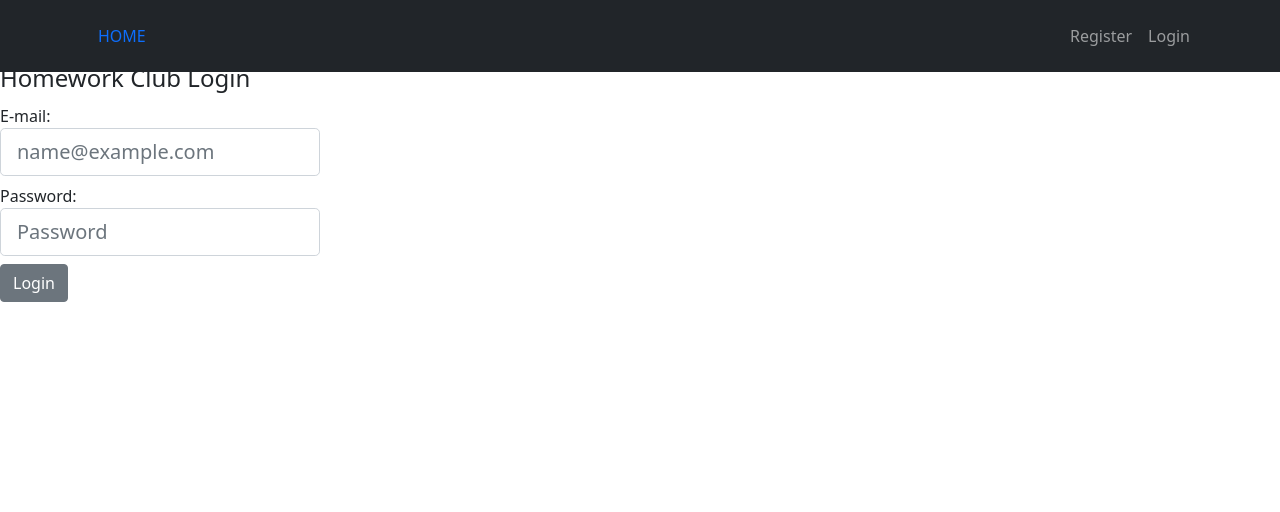
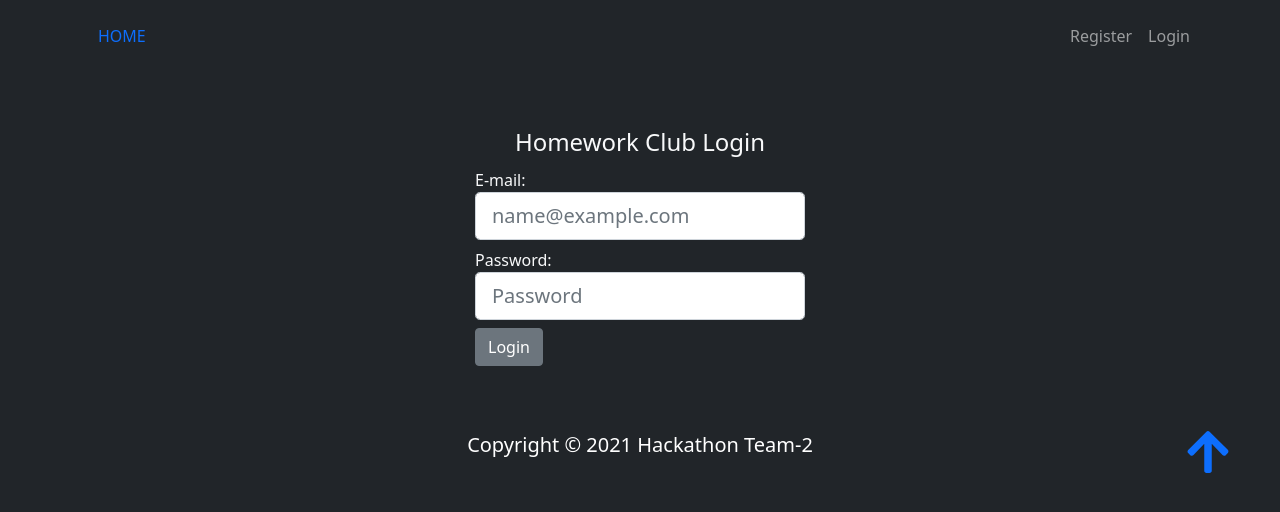
Before and after one commit to muratdemirtas2001/capgemini-hackhaton, a React (Create React App) app in the folder client/: page /login in a window 1280 px wide. Shown: the top 512 px of the page. Built offline with nearby package versions, Linux system fonts and the light colour scheme; no server answers.

Commit message:
some styling for login and signup

```diff
--- a/client/src/components/Footer.js
+++ b/client/src/components/Footer.js
@@ -3,7 +3,7 @@ import { Link } from "react-router-dom";
 import { FaArrowUp } from "react-icons/fa";
 export default function Footer() {
     return (
-        <footer className="p-5 bg-dark text-white text-center position-relative">
+        <footer className="p-5 bg-dark text-white text-center position-relative fixed-bottom">
         <div className="container">
           <p className="lead">Copyright &copy; 2021 Hackathon Team-2</p>
           <Link to="/" className="position-absolute bottom-0 end-0 p-5"><FaArrowUp  size="3rem" /></Link>
--- /dev/null
+++ b/client/src/components/Landing.js
@@ -0,0 +1,32 @@
+import React from "react";
+import { Link } from "react-router-dom";
+import showcase from "../assets/showcase.svg";
+export default function Landing() {
+    return (
+        <section className="bg-dark text-light p-5 p-lg-0 pt-lg-5 text-center text-sm-start">
+            <div className="container">
+                <div className="d-sm-flex align-items-center justify-content-between">
+                    <div>
+                        <h1>Become a <span className="text-warning"> Web Developer </span></h1>
+                        <p className="lead my-4">
+                            We focus on teaching our students the fundamentals of the latest
+                            and greatest technologies to prepare them for their first dev role
+                        </p>
+                        <Link to="/register" className="nav-link">
+                            <button
+                                className="btn btn-primary btn-lg"
+                                data-bs-toggle="modal"
+                                data-bs-target="#enroll"
+                            >Start The Enrollment
+                            </button></Link>
+                    </div>
+                    <img
+                        className="img-fluid w-50 d-none d-sm-block"
+                        src={showcase}
+                        alt="showcase"
+                    />
+                </div>
+            </div>
+        </section>
+    );
+}
--- a/client/src/components/Login.js
+++ b/client/src/components/Login.js
@@ -1,4 +1,5 @@
 import React, { useState } from "react";
+import Footer from "./Footer";
 // import { useGlobalContext } from "../../Context";
 import Navbar from "./Navbar";
 export default function Login() {
@@ -42,10 +43,11 @@ export default function Login() {
     return (
         <div>
             <Navbar />
-            <div className="row justify-content-center">
-                <fieldset>
-                    <legend>Homework Club Login</legend>
-                    <div className="col-6 col-md-5 col-lg-3">
+            <section className="bg-dark text-light p-5 p-lg-0 pt-lg-5 text-center text-sm-start">
+                <div className="container">
+                        <fieldset className="align-items-center">
+                            <div className="justify-content-center align-center d-flex flex-wrap bg-dark p-3">
+                            <legend className="col-12 text-center" >Homework Club Login</legend>
                                 {warning ? <div className="p-3 mb-2 bg-danger text-white"> *Please make sure you write your email and password.</div> : null}
                                 <form onSubmit={handleSubmit}>
                                     <div>
@@ -84,6 +86,8 @@ export default function Login() {
                             </div>
                         </fieldset>
                 </div>
+            </section>
+        <Footer />
         </div>
     );
 }
--- a/client/src/components/Navbar.js
+++ b/client/src/components/Navbar.js
@@ -25,10 +25,10 @@ export default function Navbar() {
 				<div className="collapse navbar-collapse" id="navmenu">
 					<ul className="navbar-nav ms-auto">
 						<li className="nav-item">
-								<Link to="/register" className="nav-link">Register</Link>
+							<Link to="/register" href="#register" className="nav-link">Register</Link>
 						</li>
 						<li className="nav-item">
-								<Link to="/login" className="nav-link">Login</Link>
+							<Link to="/login" href="#login" className="nav-link" >Login</Link>
 						</li>
 					</ul>
 				</div>
--- a/client/src/components/Register.js
+++ b/client/src/components/Register.js
@@ -1,5 +1,6 @@
 import React, { useState } from "react";
 import { useGlobalContext } from "../../Context";
+import Footer from "./Footer";
 import Navbar from "./Navbar";
 
 export default function Register() {
@@ -48,10 +49,11 @@ export default function Register() {
         setSignUp(newRegistration);
     };
     return (
-        <div className="justify-content-center align-bottom d-flex flex-wrap bg-white p-3">
+        <div className="justify-content-center bg-dark p-3 text-white ">
             <Navbar />
             {warning ? <div className="p-3 mb-2 bg-danger text-white">*Please make sure you fill all fields of the form.</div> : null}
-            <h1 className="col-12 text-center admin-heading">Homework Club Login</h1>
+            <fieldset className="justify-content-center align-center d-flex flex-wrap bg-dark p-1">
+            <legend className="col-12 text-center">Homework Club Sign-in</legend>
             <form onSubmit={handleSubmit}>
                 <div className="input-group input-group-md mb-3">
                     <label htmlFor="firstname" className="form-label" >
@@ -68,7 +70,7 @@ export default function Register() {
                     </label>
                 </div>
                 <div className="input-group input-group-md mb-3">
-                    <label htmlFor="lastname"  >
+                    <label htmlFor="lastname">
                         LastName:
                         <input
                             type="text"
@@ -108,7 +110,6 @@ export default function Register() {
                             className="form-control form-control-md"
                         />
                     </label>
-
                 </div>
 
                 <div className="input-group input-group-md mb-3">
@@ -133,6 +134,8 @@ export default function Register() {
                     type="submit"
                     value="Sign Up" />
             </form>
+            </fieldset>
+            <Footer />
         </div>
     );
 }
--- a/client/src/pages/Home.css
+++ b/client/src/pages/Home.css
@@ -14,7 +14,7 @@
 
 body {
 	box-sizing: border-box;
-	background-color: #fff;
+	background-color:#212529;
 }
 body::before {
 	display: block;
--- a/client/src/pages/Home.js
+++ b/client/src/pages/Home.js
@@ -1,38 +1,14 @@
 // import { useEffect, useState } from "react";
-import { Link } from "react-router-dom";
+
 import Navbar from "../components/Navbar";
-import showcase from "../assets/showcase.svg";
 import "./Home.css";
 import Footer from "../components/Footer";
+import Landing from "../components/Landing";
 export function Home() {
 	return (
 		<main role="main">
 			<Navbar />
-			<section className="bg-dark text-light p-5 p-lg-0 pt-lg-5 text-center text-sm-start">
-				<div className="container">
-					<div className="d-sm-flex align-items-center justify-content-between">
-						<div>
-							<h1>Become a <span className="text-warning"> Web Developer </span></h1>
-							<p className="lead my-4">
-								We focus on teaching our students the fundamentals of the latest
-								and greatest technologies to prepare them for their first dev role
-							</p>
-							<Link to="/register" className="nav-link">
-								<button
-									className="btn btn-primary btn-lg"
-									data-bs-toggle="modal"
-									data-bs-target="#enroll"
-								>Start The Enrollment
-								</button></Link>
-						</div>
-						<img
-							className="img-fluid w-50 d-none d-sm-block"
-							src={showcase}
-							alt=""
-						/>
-					</div>
-				</div>
-			</section>
+			<Landing />
 			<Footer />
 		</main>
 	);
```
Lines whose indentation alone changed are shown as unchanged.
